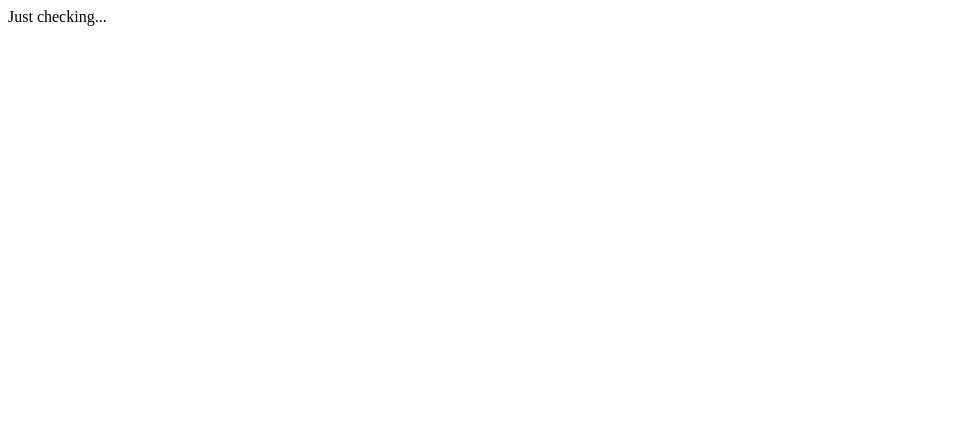
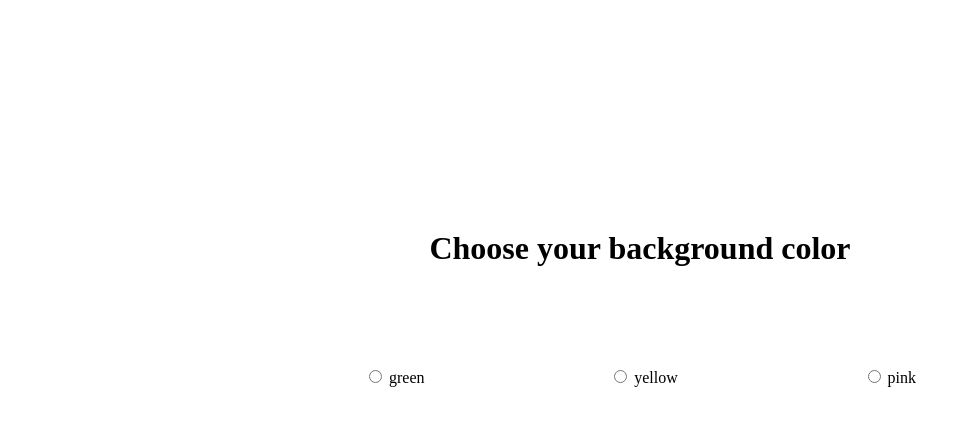
Before and after one commit to g-anka/Curious, a plain HTML site: page index.html in a window 1280 px wide. Shown: the whole page, without its empty margins (0-971 px from the left). Drawn offline with Linux system fonts and the light colour scheme.

Commit message:
new version

```diff
--- a/index.html
+++ b/index.html
@@ -5,8 +5,27 @@
     <meta http-equiv="X-UA-Compatible" content="IE=edge">
     <meta name="viewport" content="width=device-width, initial-scale=1.0">
     <title>Document</title>
+    <link rel="stylesheet" href="style.css">
 </head>
 <body>
-    Just checking...
+    <h1>Choose your background color</h1>
+
+    <form class="radio-btns" name="chooseColor">
+        <div>
+            <input class="radio-btn" type="radio" id="bg-green" value="green" name="choice" >
+            <label for="bg-green" id="a">green</label>
+        </div>
+
+        <div>
+            <input class="radio-btn" type="radio" id="bg-yellow" value="yellow" name="choice">
+            <label for="bg-yellow">yellow</label>
+        </div>
+
+        <div>
+            <input class="radio-btn" type="radio" id="bg-pink" value="pink" name="choice">
+            <label for="bg-pink">pink</label>
+        </div>
+    </form>
+<script src="index.js"></script>
 </body>
 </html>
--- /dev/null
+++ b/index.js
@@ -0,0 +1,11 @@
+const body = document.querySelector("body");
+const inputs = document.querySelectorAll("input");
+const allRadioBtns = document.querySelector(".radio-btns")
+
+allRadioBtns.addEventListener("click", ()=> {
+    Array.from(inputs).map((e)=> {
+        if (e.checked == true) {
+            body.style.backgroundColor = e.value;
+        }
+    })
+})
--- /dev/null
+++ b/style.css
@@ -0,0 +1,22 @@
+body {
+    width: 90%;
+    margin: auto;
+}
+
+h1 {
+    margin-top: 20%;
+    margin-bottom: 100px;
+    text-align: center;
+    color: black
+}
+
+.radio-btns {
+    width: 80%;
+    display: flex;
+    margin: auto;
+    justify-content: space-evenly;
+}
+
+input, label {
+    cursor: pointer;
+}
```
